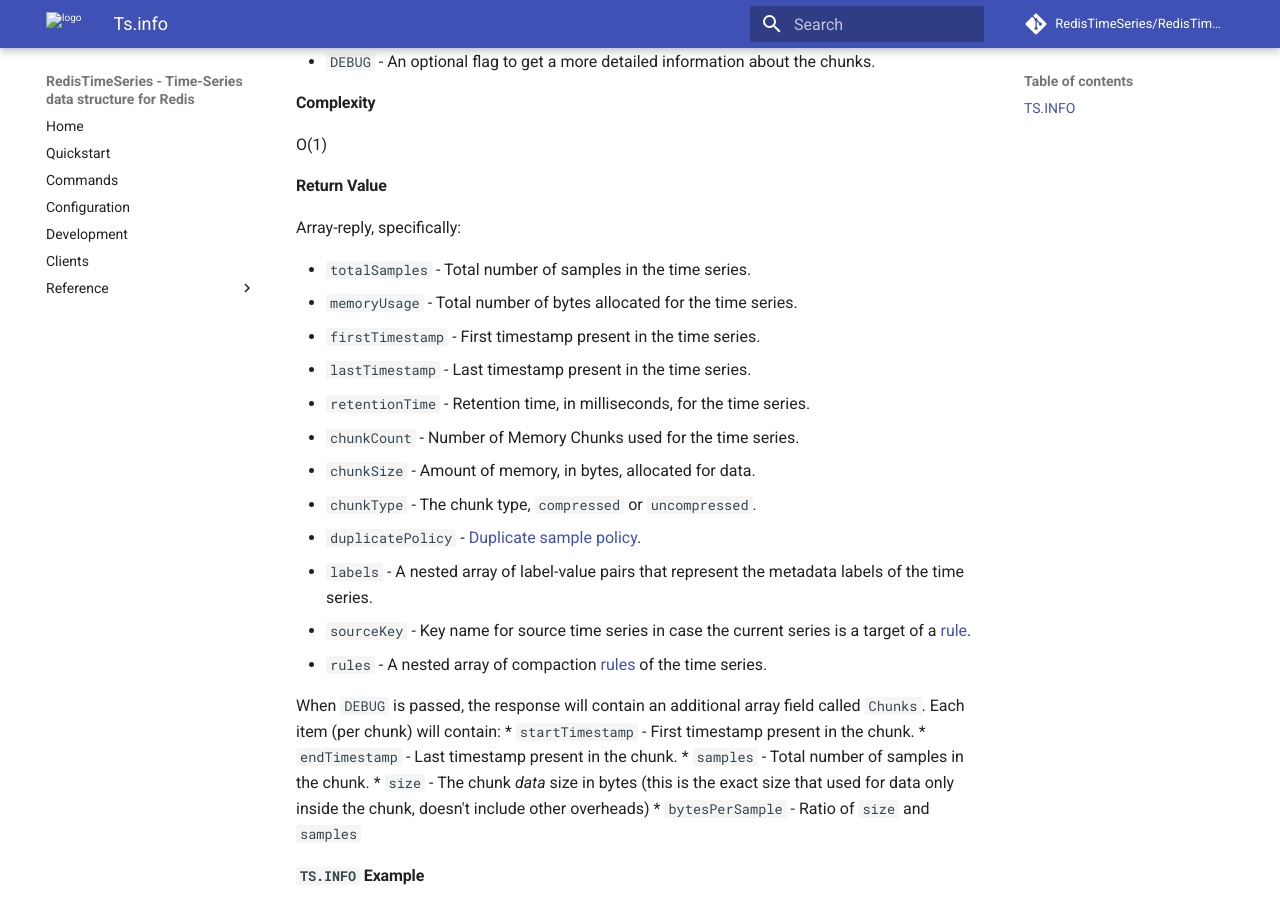
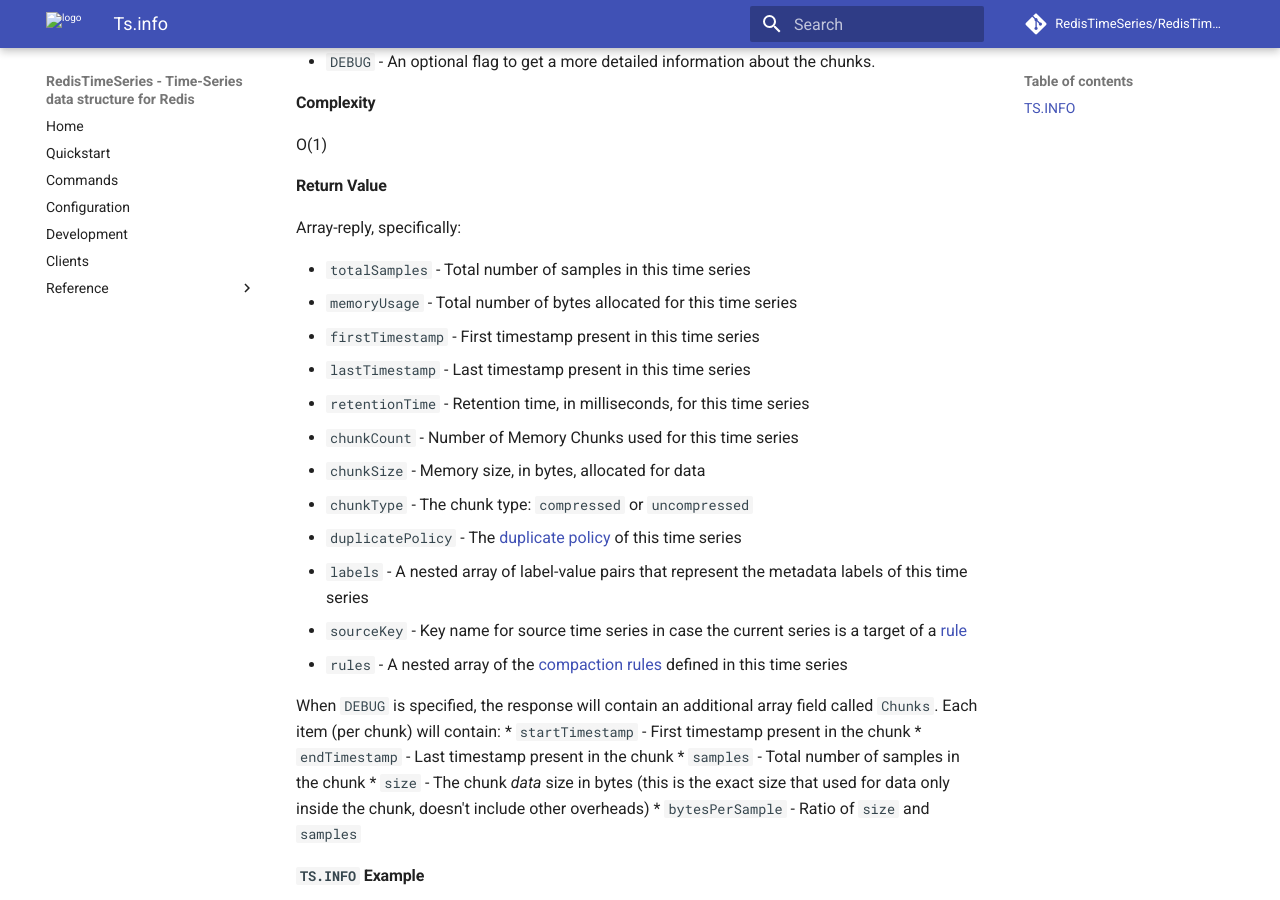
Before and after one commit to RedisTimeSeries/RedisTimeSeries, an MkDocs documentation site: the page built from docs/commands/ts.info.md, in a window 1280 px wide and 900 px high, scrolled down 433 px. Built offline with MkDocs 1.6.1 and Material for MkDocs 9.7.7, drawn with Linux system fonts in a browser that asks for light colours; comment, search, counter and statistics services are not loaded.

Commit message:
Update ts.info.md

```diff
--- a/docs/commands/ts.info.md
+++ b/docs/commands/ts.info.md
@@ -22,24 +22,24 @@ O(1)
 
 Array-reply, specifically:
 
-* `totalSamples` - Total number of samples in the time series.
-* `memoryUsage` - Total number of bytes allocated for the time series.
-* `firstTimestamp` - First timestamp present in the time series.
-* `lastTimestamp` - Last timestamp present in the time series.
-* `retentionTime` - Retention time, in milliseconds, for the time series.
-* `chunkCount` - Number of Memory Chunks used for the time series.
-* `chunkSize` - Amount of memory, in bytes, allocated for data.
-* `chunkType` - The chunk type, `compressed` or `uncompressed`.
-* `duplicatePolicy` - [Duplicate sample policy](configuration.md#DUPLICATE_POLICY).
-* `labels` - A nested array of label-value pairs that represent the metadata labels of the time series.
-* `sourceKey` - Key name for source time series in case the current series is a target of a [rule](#tscreaterule).
-* `rules` - A nested array of compaction [rules](#tscreaterule) of the time series.
+* `totalSamples` - Total number of samples in this time series
+* `memoryUsage` - Total number of bytes allocated for this time series
+* `firstTimestamp` - First timestamp present in this time series
+* `lastTimestamp` - Last timestamp present in this time series
+* `retentionTime` - Retention time, in milliseconds, for this time series
+* `chunkCount` - Number of Memory Chunks used for this time series
+* `chunkSize` - Memory size, in bytes, allocated for data
+* `chunkType` - The chunk type: `compressed` or `uncompressed`
+* `duplicatePolicy` - The [duplicate policy](https://redis.io/docs/stack/timeseries/configuration/#duplicate_policy) of this time series
+* `labels` - A nested array of label-value pairs that represent the metadata labels of this time series
+* `sourceKey` - Key name for source time series in case the current series is a target of a [rule](#tscreaterule)
+* `rules` - A nested array of the [compaction rules](https://redis.io/commands/ts.createrule/) defined in this time series
 
-When `DEBUG` is passed, the response will contain an additional array field called `Chunks`.
+When `DEBUG` is specified, the response will contain an additional array field called `Chunks`.
 Each item (per chunk) will contain:
-* `startTimestamp` - First timestamp present in the chunk.
-* `endTimestamp` - Last timestamp present in the chunk.
-* `samples` - Total number of samples in the chunk.
+* `startTimestamp` - First timestamp present in the chunk
+* `endTimestamp` - Last timestamp present in the chunk
+* `samples` - Total number of samples in the chunk
 * `size` - The chunk *data* size in bytes (this is the exact size that used for data only inside the chunk,
   doesn't include other overheads)
 * `bytesPerSample` - Ratio of `size` and `samples`
```
